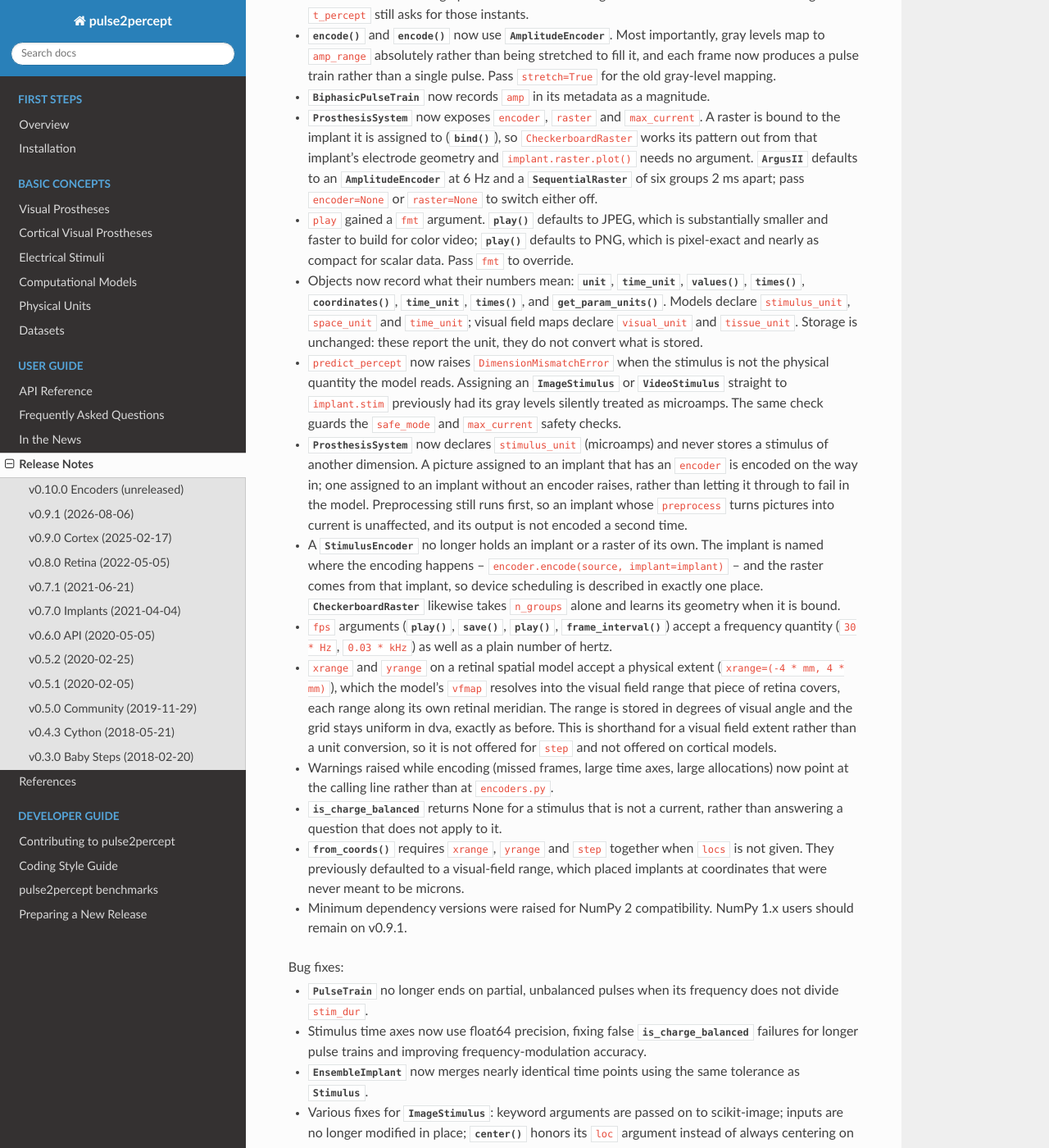
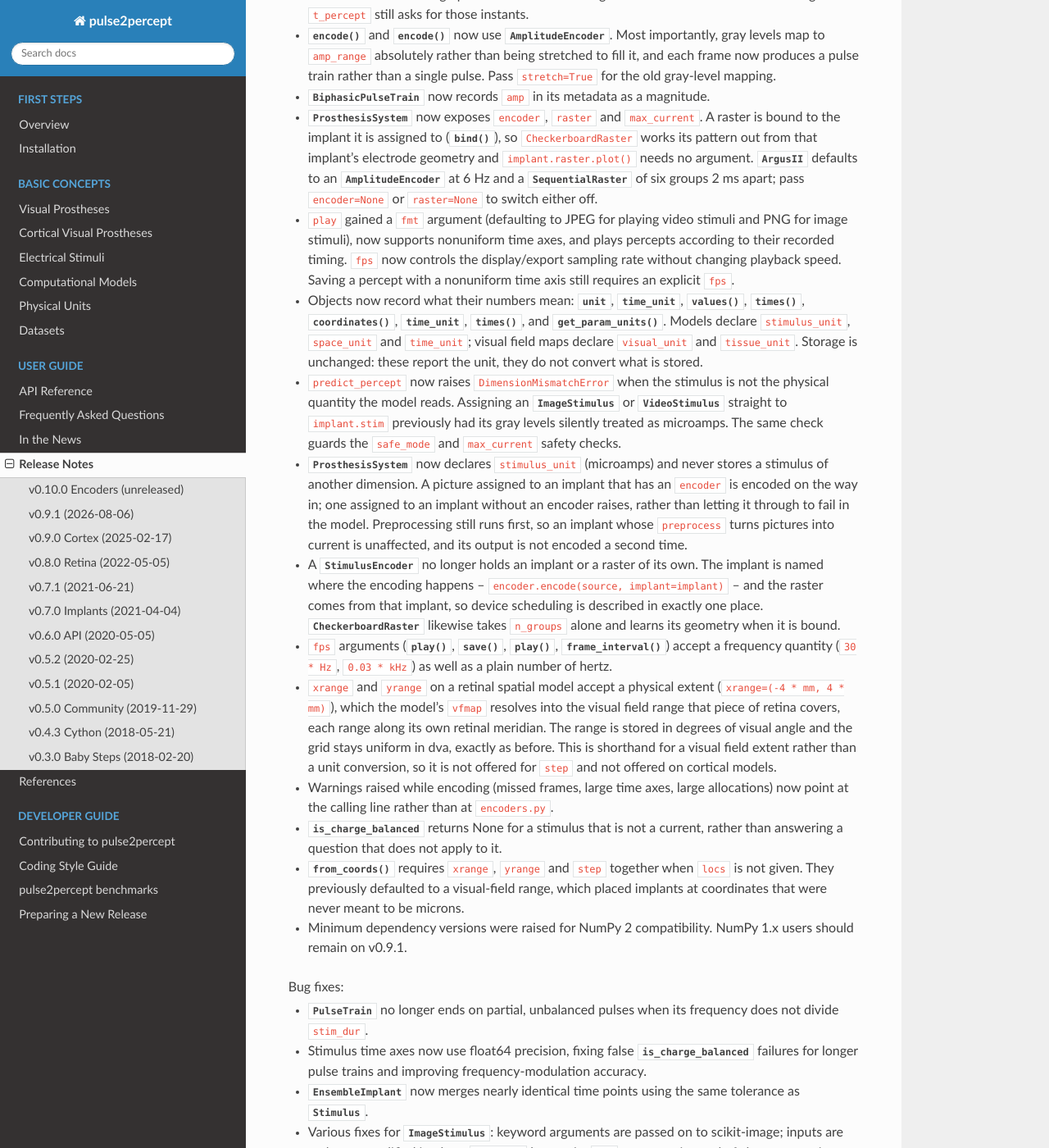
Before and after one commit to pulse2percept/pulse2percept, a Sphinx documentation site: the page built from doc/users/release_notes.rst, in a window 1280 px wide and 1400 px high, scrolled down 1142 px. Shown: the whole window at 82% size. Built offline with Sphinx 7.4.7 and the Read the Docs theme 3.1.0, drawn with Linux system fonts in a browser that asks for light colours; formulas are drawn with MathJax 3; pages that are not in the unit, such as notebooks, are missing from menus; some of the changed text lies outside the part shown.

Commit message:
Clean up release notes

```diff
--- a/doc/users/release_notes.rst
+++ b/doc/users/release_notes.rst
@@ -87,11 +87,12 @@ API changes:
   :py:class:`~pulse2percept.implants.SequentialRaster` of six groups 2 ms
   apart; pass ``encoder=None`` or ``raster=None`` to switch either off.
 
-* ``play`` gained a ``fmt`` argument.
-  :py:meth:`~pulse2percept.stimuli.VideoStimulus.play` defaults to JPEG, which
-  is substantially smaller and faster to build for color video;
-  :py:meth:`~pulse2percept.percepts.Percept.play` defaults to PNG, which is
-  pixel-exact and nearly as compact for scalar data. Pass ``fmt`` to override.
+* ``play`` gained a ``fmt`` argument (defaulting to JPEG for playing video
+  stimuli and PNG for image stimuli), now supports nonuniform
+  time axes, and plays percepts according to their recorded timing.
+  ``fps`` now controls the display/export sampling rate without changing
+  playback speed. Saving a percept with a nonuniform time axis still
+  requires an explicit ``fps``.
 
 * Objects now record what their numbers mean:
   :py:attr:`~pulse2percept.stimuli.Stimulus.unit`,
```
Also changed, not shown: other parts of doc/users/release_notes.rst (+0 -3 lines).
